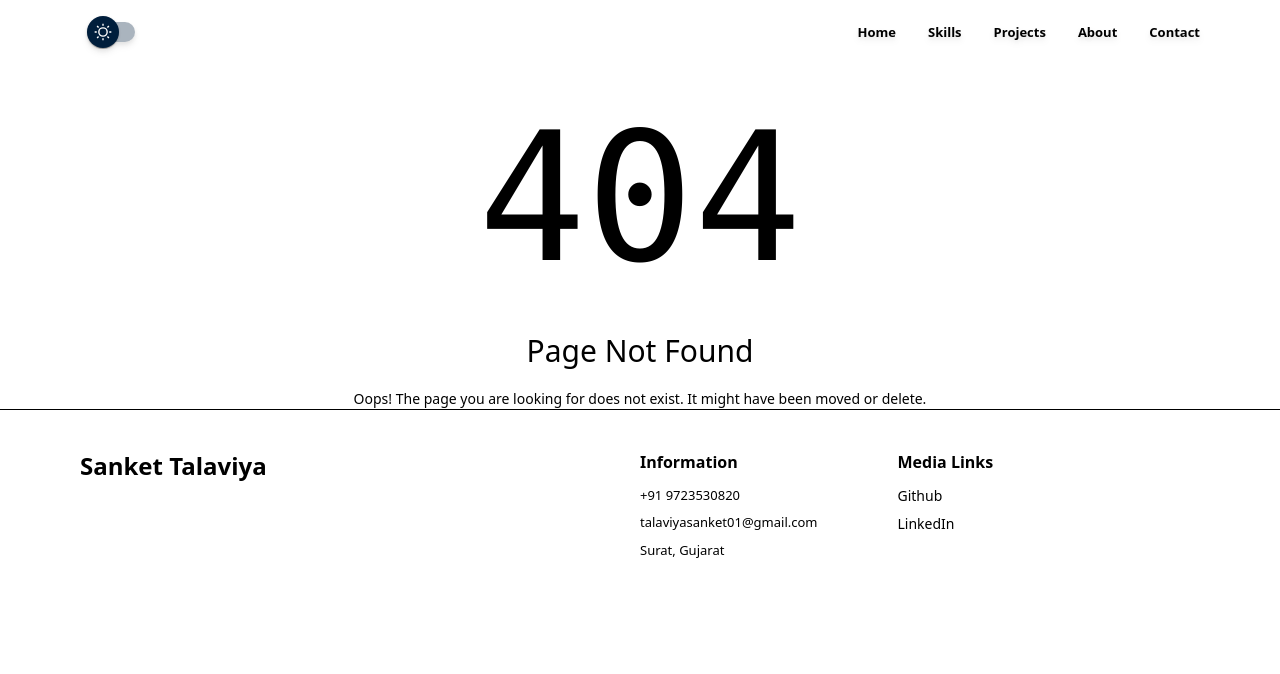
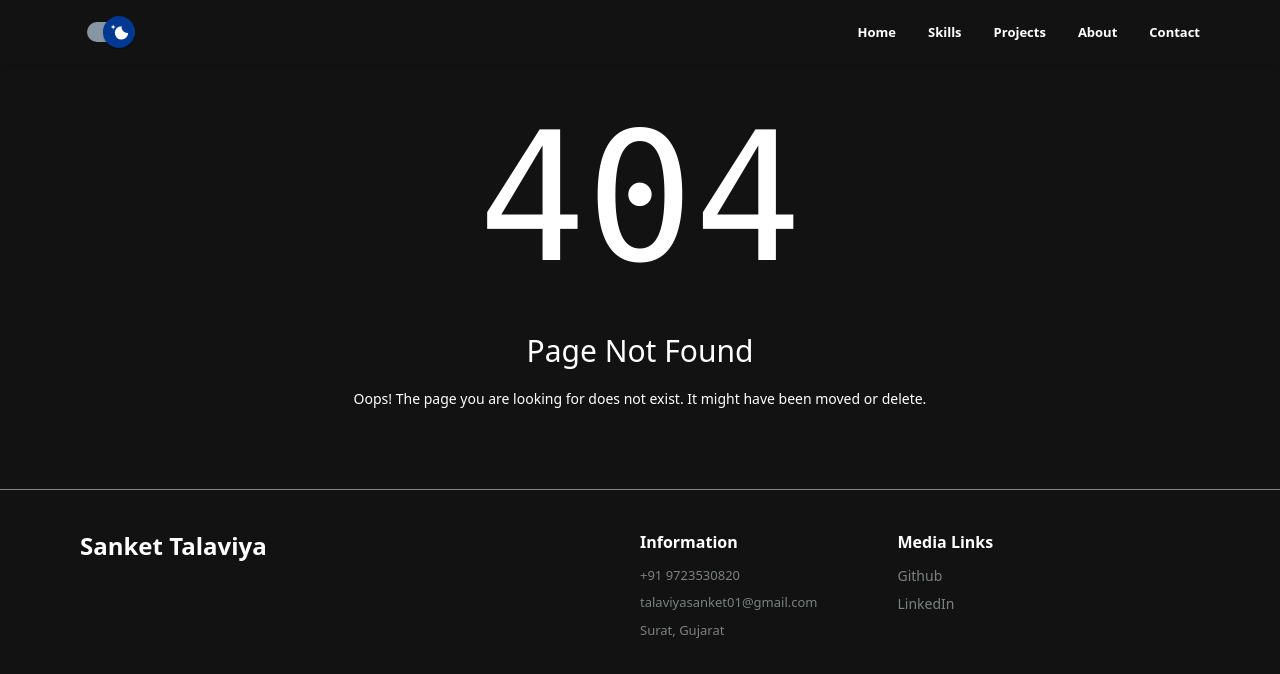
Before and after one commit to Sanket4450/Portfolio, a React (Vite) app: page /submit in a window 1280 px wide. Shown: the top 674 px of the page. Built offline with nearby package versions, Linux system fonts and the light colour scheme.

Commit message:
added document titles for all pages

```diff
--- a/index.html
+++ b/index.html
@@ -1,5 +1,5 @@
 <!doctype html>
-<html lang="en" theme="dark">
+<html lang="en">
 
 <head>
   <meta charset="UTF-8" />
--- a/src/components/header/DarkModeSwitch.jsx
+++ b/src/components/header/DarkModeSwitch.jsx
@@ -13,8 +13,8 @@ export const DarkModeSwitch = () => {
 
   useEffect(() => {
     const defaultTheme = localStorage.getItem('theme')
-    dispatch(toggleTheme(defaultTheme))
-    document.documentElement.setAttribute('theme', defaultTheme)
+    dispatch(toggleTheme(defaultTheme || 'dark'))
+    document.documentElement.setAttribute('theme', defaultTheme || 'dark')
   }, [])
 
   const toggleDarkMode = () => {
--- a/src/pages/About.jsx
+++ b/src/pages/About.jsx
@@ -1,6 +1,11 @@
+import { useEffect } from 'react'
 import { AboutContent } from '../components/about'
 
 export const About = () => {
+  useEffect(() => {
+    document.title = 'Portfolio | About Me'
+  }, [])
+
   return (
     <div className=" bg-primary max-sm:px-5 sm:px-[5vw] lg:px-[80px]">
       <AboutContent />
--- a/src/pages/Contact.jsx
+++ b/src/pages/Contact.jsx
@@ -1,6 +1,11 @@
+import { useEffect } from 'react'
 import { ContactInfo, GetInTouch } from '../components/contact'
 
 export const Contact = () => {
+  useEffect(() => {
+    document.title = 'Portfolio | Contact Me'
+  }, [])
+
   return (
     <div className=" bg-primary max-sm:px-5 sm:px-[5vw] lg:px-[80px]">
       <ContactInfo />
--- a/src/pages/Home.jsx
+++ b/src/pages/Home.jsx
@@ -1,9 +1,14 @@
+import { useEffect } from 'react'
 import { UserDetails } from '../components/home'
 import { UserServices } from '../components/home'
 import { RecentWork } from '../components/home'
 import { ContactMe } from '../components/home'
 
 export const Home = () => {
+  useEffect(() => {
+    document.title = 'Portfolio - Welcome to my portfolio!'
+  }, [])
+
   return (
     <div>
       <div className=" bg-primary max-sm:px-5 sm:px-[5vw] lg:px-[80px] py-12 sm:py-24 space-y-20">
--- a/src/pages/NotFound.jsx
+++ b/src/pages/NotFound.jsx
@@ -1,11 +1,19 @@
+import { useEffect } from 'react'
+
 export const NotFound = () => {
+  useEffect(() => {
+    document.title = 'Page Not Found - Portfolio'
+  }, [])
+
   return (
-    <div className=" bg-primary flex flex-col text-center">
+    <div className=" bg-primary flex flex-col text-center pb-20">
       <h1 className=" text-primary font-mono text-[14vmax]">404</h1>
-      <h3 className=" text-primary font-sans text-3xl mb-5">Page Not Found</h3>
-      <p className=" text-primary font-sans text-sm px-6">
-        Oops! The page you are looking for does not exist. It might have been moved or delete.
-      </p>
+      <div className=" space-y-5">
+        <h3 className=" text-primary font-sans text-3xl">Page Not Found</h3>
+        <p className=" text-primary font-sans text-sm px-10">
+          Oops! The page you are looking for does not exist. It might have been moved or delete.
+        </p>
+      </div>
     </div>
   )
 }
--- a/src/pages/Projects.jsx
+++ b/src/pages/Projects.jsx
@@ -4,6 +4,10 @@ import { AllProjects } from '../components/project'
 import { projectCards } from '../data/projects'
 
 export const Projects = () => {
+  useEffect(() => {
+    document.title = 'Portfolio | My Work'
+  }, [])
+
   const { project } = useParams()
   const navigate = useNavigate()
   const projectRef = useRef()
--- a/src/pages/Skills.jsx
+++ b/src/pages/Skills.jsx
@@ -1,6 +1,11 @@
+import { useEffect } from 'react'
 import { AllSkills } from '../components/skill'
 
 export const Skills = () => {
+  useEffect(() => {
+    document.title = 'Portfolio | My Skills'
+  }, [])
+
   return (
     <div className=" bg-primary max-sm:px-5 sm:px-[5vw] lg:px-[80px]">
       <AllSkills />
```
